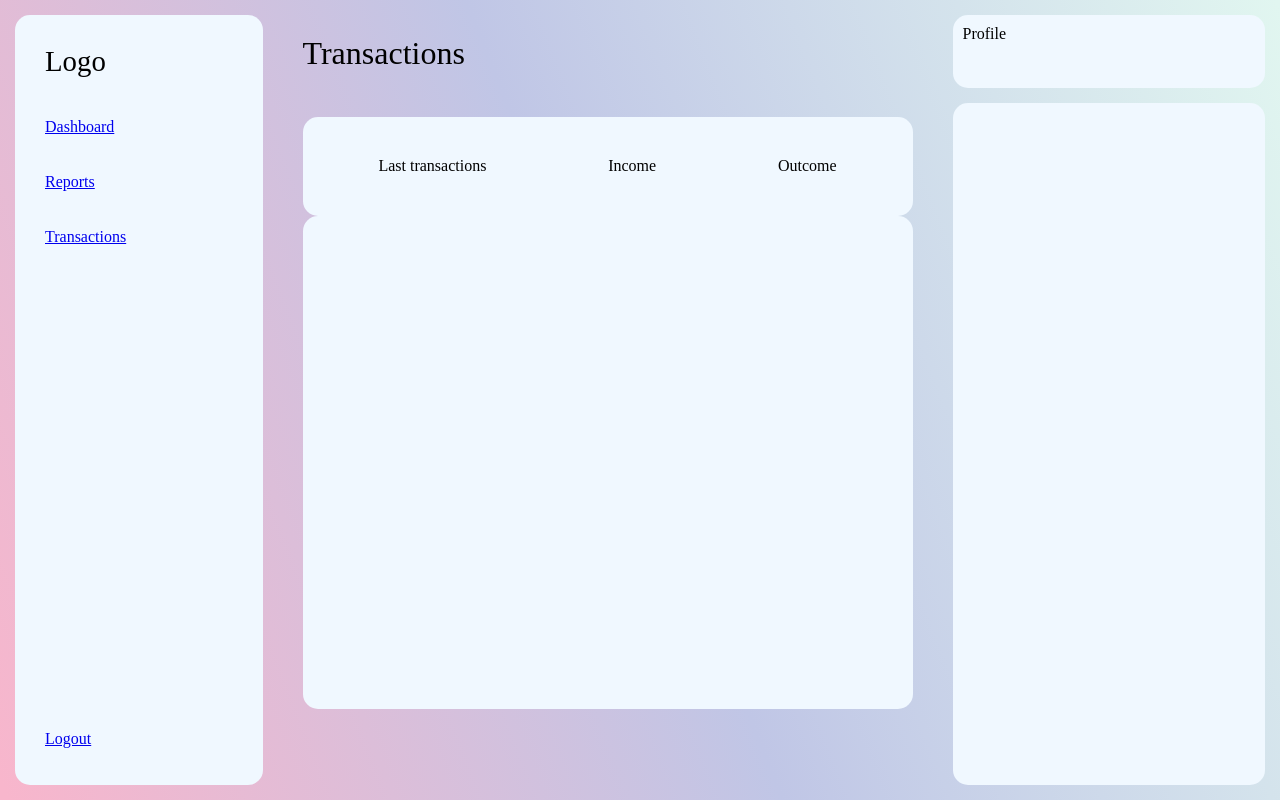
After one commit to antony-kosenko/moneyroam, a Django app: page /invoices/ in a window 1280 px wide. The commit adds this page. Run offline with Django 4.2, Linux system fonts and the light colour scheme; parts of the project's set-up code (start-up, migrations or seed data) failed here and were passed over.

Commit message:
update: code refactoring. Excessive code removed.

```diff
--- /dev/null
+++ b/invoices/static/invoices/css/transactions.css
@@ -0,0 +1,22 @@
+.transaction_type_select {
+    width: calc(100% - 30px);
+    height: calc(15% - 30px);
+    padding: 15px;
+    display: flex;
+    background-color: aliceblue;
+    border-radius: 15px;
+    justify-content: space-around;
+    align-items: center;
+}
+
+.type_item {
+
+}
+
+.transaction_content {
+    width: calc(100% - 30px);
+    height: calc(75% - 30px);
+    padding: 15px;
+    background-color: aliceblue;
+    border-radius: 15px;
+}
--- /dev/null
+++ b/invoices/templates/invoices/dashboard.html
@@ -0,0 +1 @@
+{% extends 'homescreen_base.html' %}
--- /dev/null
+++ b/invoices/templates/invoices/transactions.html
@@ -0,0 +1,29 @@
+{% extends 'homescreen_base.html' %}
+{% load static %}
+
+
+
+{% comment %} Head data {% endcomment %}
+{% block extra_head %}
+<link rel="stylesheet" href={% static 'invoices/css/transactions.css' %}>
+{% endblock extra_head %}
+
+
+{% comment %} Tab title {% endcomment %}
+{% block page_title %}Transactions{% endblock page_title %}
+
+{% comment %} Core content title {% endcomment %}
+{% block core_content_title %}Transactions{% endblock core_content_title %}
+
+{% comment %} Core content (middle column/section of the homepage) {% endcomment %}
+{% block core_content %}
+    <section class="transaction_type_select">
+        <div class="type_item">Last transactions</div>
+        <div class="type_item">Income</div>
+        <div class="type_item">Outcome</div>
+    </section>
+
+    <section class="transaction_content">
+
+    </section>
+{% endblock core_content %}
--- a/invoices/urls.py
+++ b/invoices/urls.py
@@ -1,6 +1,6 @@
 from django.urls import path
-from invoices.views import test_view
+from invoices.views import transactions_list_view
 
 urlpatterns = [
-    # path("test/", test_view)
+    path("", transactions_list_view, name="transactions_list"),
 ]
--- a/invoices/views.py
+++ b/invoices/views.py
@@ -1,14 +1,10 @@
 from django.shortcuts import render
 
-from invoices.repositories import InvoiceRepository
-from invoices.dto import NewInvoiceDTO
 
-def test_view(request):
-    repository = InvoiceRepository()
-    get_invoice = repository.get_invoice_by_pk(1)
-    context_data = {
-            "data": get_invoice
-        }
-    print(context_data["data"])
+def dashboard_view(request):
+    return render(request, template_name="invoices/dashboard.html")
 
-    return render(request, template_name="homescreen_base.html", context=context_data)
+
+def transactions_list_view(request):
+    """ Lists all transactions (paginated). """
+    return render(request, template_name="invoices/transactions.html")
--- a/moneyroam/urls.py
+++ b/moneyroam/urls.py
@@ -1,26 +1,11 @@
-"""
-URL configuration for moneyroam project.
-
-The `urlpatterns` list routes URLs to views. For more information please see:
-    https://docs.djangoproject.com/en/4.2/topics/http/urls/
-Examples:
-Function views
-    1. Add an import:  from my_app import views
-    2. Add a URL to urlpatterns:  path('', views.home, name='home')
-Class-based views
-    1. Add an import:  from other_app.views import Home
-    2. Add a URL to urlpatterns:  path('', Home.as_view(), name='home')
-Including another URLconf
-    1. Import the include() function: from django.urls import include, path
-    2. Add a URL to urlpatterns:  path('blog/', include('blog.urls'))
-"""
 from django.contrib import admin
 from django.urls import include, path
 
-from invoices.views import test_view
+from invoices.views import dashboard_view
 
 
 urlpatterns = [
     path('admin/', admin.site.urls),
-    path("", test_view),
+    path("dashboard/", dashboard_view, name="dashboard"),
+    path("invoices/", include("invoices.urls")),
 ]
--- a/pyproject.toml
+++ b/pyproject.toml
@@ -11,6 +11,7 @@ django = "4.2.4"
 pydantic = "^2.1.1"
 environs = "^9.5.0"
 django-mptt = "^0.14.0"
+dependency-injector = "^4.41.0"
 
 
 [build-system]
--- a/statics/css/homescreen_base.css
+++ b/statics/css/homescreen_base.css
@@ -27,16 +27,29 @@ body {
     width: 50%;
     margin: 0 30px;
     flex-grow: 1;
-    border: solid black 1px;
+
     display: flex;
     flex-direction: column;
+    gap: 15px;
 }
 
 .core_content_head {
     width: calc(100% - 20px);
-    height: 60px;
+    height: calc(10% - 40px);
     font-size: 2rem;
-    padding: 30px 10px;
+    padding: 20px 10px;
+}
+
+.content_options {
+    width: calc(100% - 20px);
+    height: calc(100% - 40px);
+    padding: 10px;
+}
+
+.core_content_main {
+    width: calc(100% - 20px);
+    height: calc(100% - 40px);
+    padding: 10px;
 }
 
 .right_section {
--- a/templates/homescreen_base.html
+++ b/templates/homescreen_base.html
@@ -6,7 +6,7 @@
     <meta name="viewport" content="width=device-width, initial-scale=1.0">
     <link rel="stylesheet" href={% static 'css/homescreen_base.css' %}>
     <link rel="stylesheet" href={% static 'css/menu_nav_bar.css' %}>
-    {% block head %}{% endblock head %}
+    {% block extra_head %}{% endblock extra_head %}
     <title>{% block page_title %}{% endblock page_title %}</title>
 </head>
 <body>
@@ -14,11 +14,21 @@
         {% include "menu_nav_bar.html" %}
         <section class="core_content">
             <article class="core_content_head">
+
                 <div class="content_title">
                     {% block core_content_title %}Title{% endblock core_content_title %}
                 </div>
+
+                <div class="content_options">
+                    {% block core_content_options %}{% endblock %}
+                </div>
+
             </article>
-            {% block core_content %}{% endblock core_content %}
+
+            <article class="core_content_main">
+                {% block core_content %}{% endblock core_content %}
+            </article>
+
         </section>
         <section class="right_section">
             <div class="profile_info">
```
Also changed, not shown: invoices/models.py (+8 -0 lines), 1 other file.
